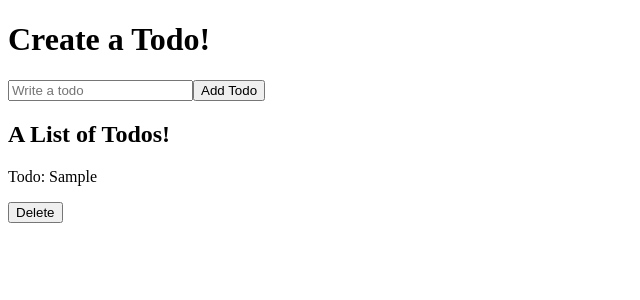
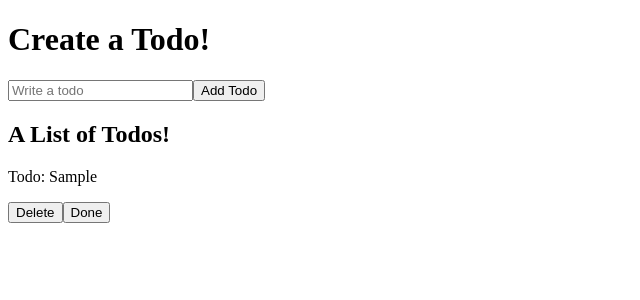
Before and after one commit to karlerikb/angularmaterial, an Angular app: page / in a window 1280 px wide. Both pictures are taken after typing "Sample" into the empty fields and a click on the button "Add Todo". Shown: the top 300 px of the page, without its empty margins (0-640 px from the left). Built offline with nearby package versions, Linux system fonts and the light colour scheme.

Commit message:
Todo Done

```diff
--- a/src/app/todo-server.service.ts
+++ b/src/app/todo-server.service.ts
@@ -37,4 +37,13 @@ export class TodoServerService {
     this.todos = this.todos.filter(todo => todo.id !== todoObj.id);
     this.updateTodo.next();
   }
+
+  switchTodoDoneFlag(todoObj) {
+    this.todos.forEach(todo => {
+      if (todo.id === todoObj.id) {
+        todo.isDone = !todo.isDone;
+      }
+    });
+    this.updateTodo.next();
+  }
 }
--- a/src/app/todo/todo.component.css
+++ b/src/app/todo/todo.component.css
@@ -0,0 +1,3 @@
+.done-todo {
+    background-color: lightgreen;
+}
--- a/src/app/todo/todo.component.html
+++ b/src/app/todo/todo.component.html
@@ -1,4 +1,5 @@
-<div class="todo">
+<div class="todo" [class.done-todo]="todoObj.isdone">
   <p>Todo: {{ todoObj.body }}</p>
+  <button (click)="removeTodo()">Delete</button>
+  <button (click)="switchDoneFlag()">Done</button>
 </div>
-<button (click)="removeTodo()">Delete</button>
--- a/src/app/todo/todo.component.ts
+++ b/src/app/todo/todo.component.ts
@@ -18,4 +18,7 @@ export class TodoComponent implements OnInit {
   removeTodo() {
     this.todoServer.deleteTodo(this.todoObj);
   }
+  switchDoneFlag() {
+    this.todoServer.switchTodoDoneFlag(this.todoObj);
+  }
 }
```
